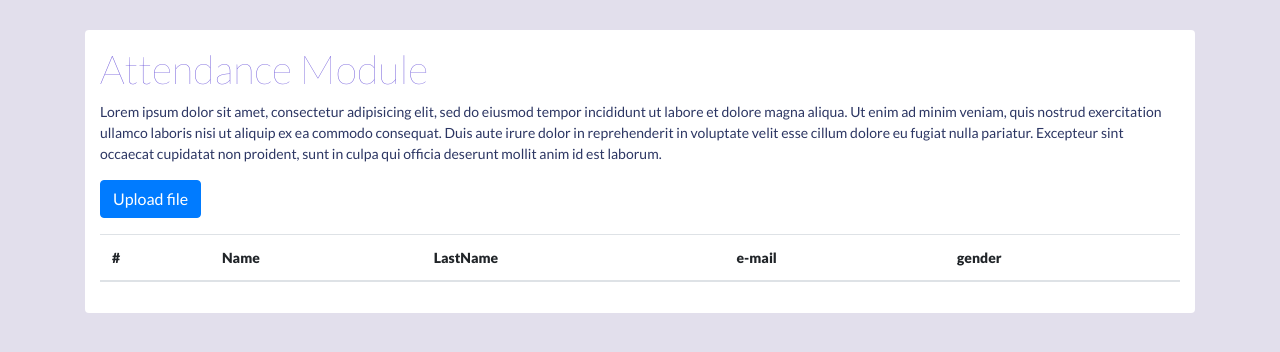
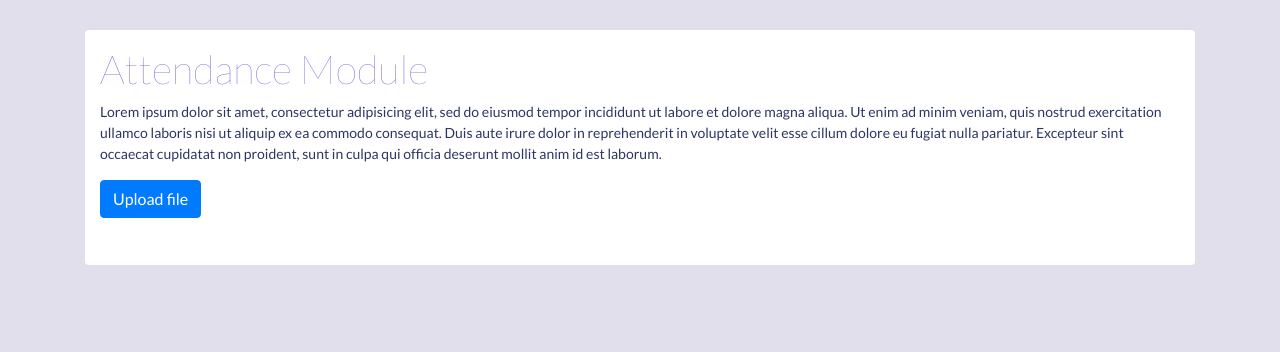
Before and after one commit to shayanypn/attendance, a React app: page / in a window 1280 px wide. Shown: the top 352 px of the page. Built offline with nearby package versions, Linux system fonts and the light colour scheme.

Commit message:
remove the thead before display the data in the table

```diff
--- a/src/components/Form/index.jsx
+++ b/src/components/Form/index.jsx
@@ -16,7 +16,7 @@ class Form extends Component {
       let fileToDisplay = e.target.result;
       let fileFormatted = fileToDisplay
         .split("\n")
-        .slice(1)
+        // .slice(1)
         .map((line) => line.split(","));
       console.log(fileFormatted);
       this.setState({ data: fileFormatted });
@@ -42,7 +42,7 @@ class Form extends Component {
         </div>
         <div class="table-responsive-md">
           <table className="table table-hover">
-            <thead>
+            {/* <thead>
               <tr>
                 <th scope="col">#</th>
                 <th scope="col">Name</th>
@@ -50,7 +50,7 @@ class Form extends Component {
                 <th scope="col">e-mail</th>
                 <th scope="col">gender</th>
               </tr>
-            </thead>
+            </thead> */}
             {this.state.data &&
               this.state.data.map((user) => {
                 return (
```
